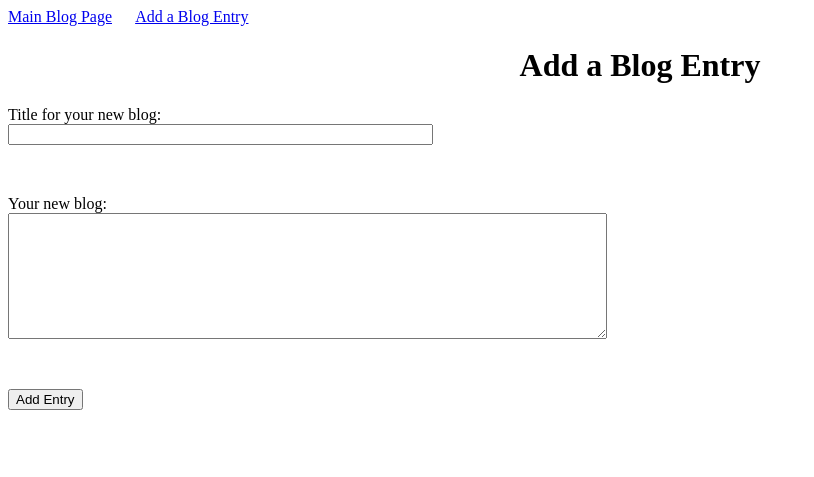
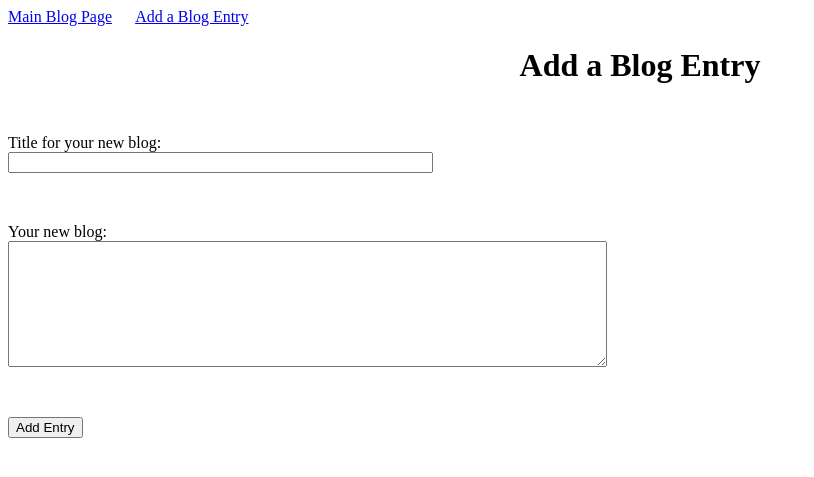
Before and after one commit to joelhealy/blogz, a Flask app: page /newpost in a window 1280 px wide. Shown: the top 477 px of the page, without its empty margins (0-814 px from the left). Run offline with Flask 2, Linux system fonts and the light colour scheme.

Commit message:
changed the styling of newposts.html

```diff
--- a/static/styles/mainpage.css
+++ b/static/styles/mainpage.css
@@ -1,6 +1,8 @@
 .blockit {
     display: block;
-    margin-bottom: 50px;
+}
+.spaceabove {
+    margin-top: 50px;
 }
 .error {
     color: red;
--- a/templates/newpost.html
+++ b/templates/newpost.html
@@ -4,7 +4,7 @@
 
     <h1>Add a Blog Entry</h1>
     <form method='POST'>
-        <label class="blockit">
+        <label class="blockit spaceabove">
             Title for your new blog:
             <input class="blockit" type="text" name="blog_title"
                    maxlength="120" size="50" value="{{blog_title}}" />
@@ -16,7 +16,7 @@
                 {% endif %}
             {% endfor %}
         {% endwith %}
-        <label class="blockit">
+        <label class="blockit spaceabove">
             Your new blog:
             <textarea class="blockit" name="body" rows="8" cols="72">{{body}}</textarea>
         </label>
@@ -27,7 +27,7 @@
                 {% endif %}
             {% endfor %}
         {% endwith %}
-        <input type="submit" value="Add Entry" />
+        <input class="spaceabove" type="submit" value="Add Entry" />
     </form>
 
 {% endblock %}
```
